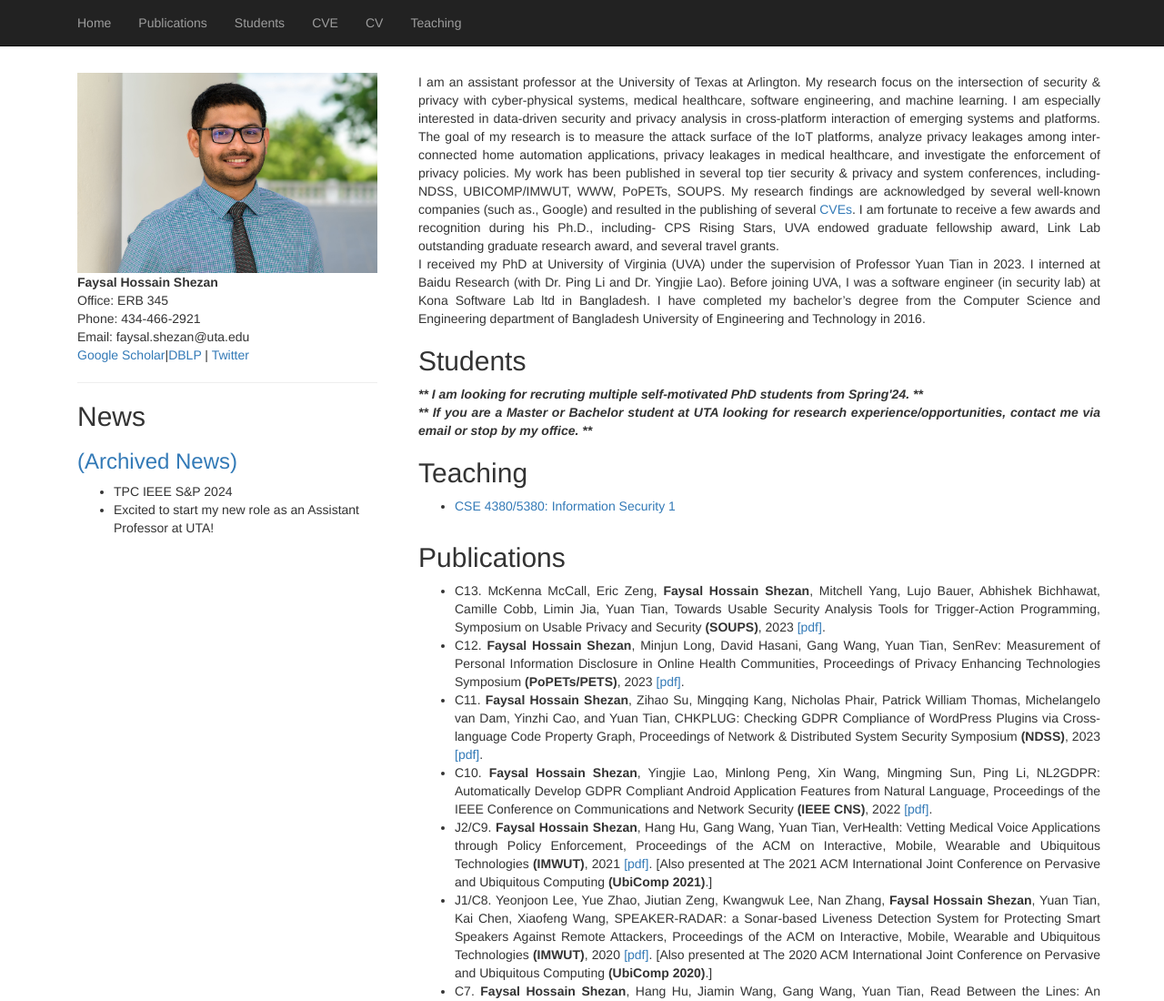
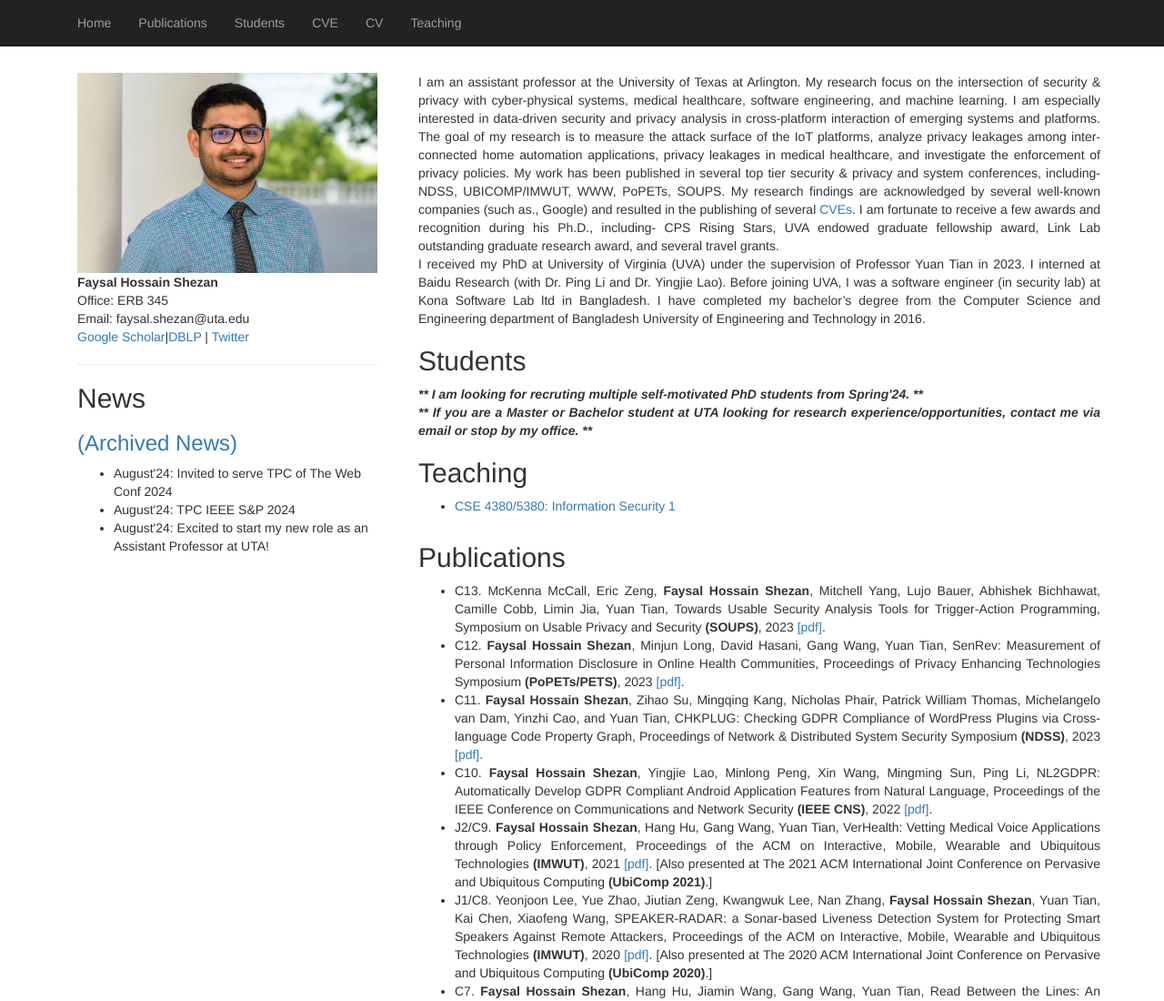
Before and after one commit to fhshezan/fhshezan.github.io, a plain HTML site: page index.html in a window 1280 px wide. Shown: the top 1100 px of the page at 91% size. Drawn offline with nearby package versions, Linux system fonts and the light colour scheme.

Commit message:
home page info modified

```diff
--- a/index.html
+++ b/index.html
@@ -61,7 +61,7 @@
 
                     <b> Faysal Hossain Shezan </b> <br>
                     Office: ERB 345 <br>
-                    Phone: 434-466-2921 <br>
+                    <!-- Phone: 434-466-2921 <br> -->
                     Email: faysal.shezan@uta.edu <br>
 
                     <a href="https://scholar.google.com/citations?user=h2h3PMEAAAAJ&hl=en" target="_blank">Google Scholar</a>|<a href="https://dblp.org/pid/180/3862.html" target="_blank">DBLP</a> | <a href="https://twitter.com/faysalhossain07"> Twitter </a> <br/>
@@ -77,8 +77,9 @@
 
                     <!-- Updated News -->
                     <ul class="justify-content-start">
-                        <li>TPC IEEE S&P 2024</li>
-                        <li>Excited to start my new role as an Assistant Professor at UTA!</li>
+                        <li>August'24: Invited to serve TPC of The Web Conf 2024</li>
+                        <li>August'24: TPC IEEE S&P 2024</li>
+                        <li>August'24: Excited to start my new role as an Assistant Professor at UTA!</li>
 
                     </ul>
                     <!-- </div>    -->
```
